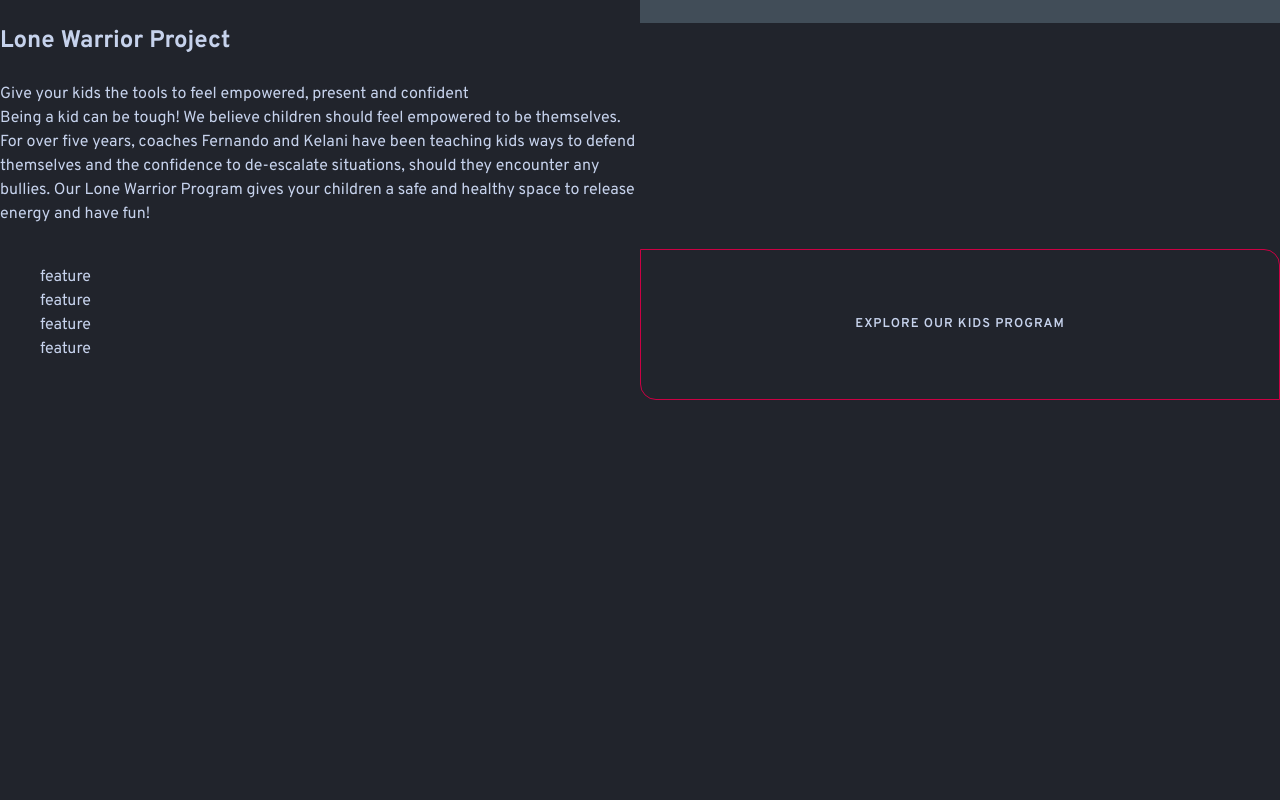
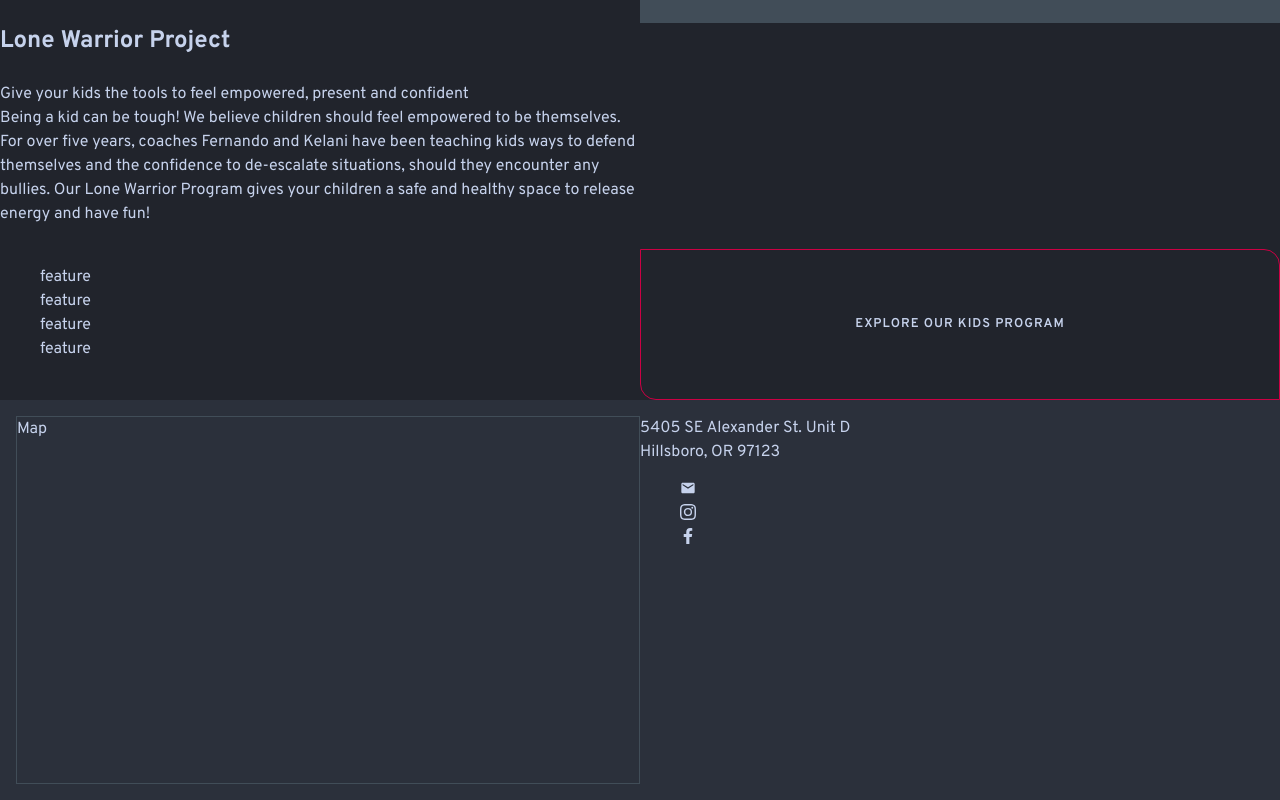
Before and after one commit to allanlalangan/martial-masters-academy, a Next.js app: page / in a window 1280 px wide. Shown: the part 1786-2586 px from the top of the page. Before the commit the page ends 2186 px from the top, so only its background shows below. Built offline with nearby package versions, Linux system fonts and the light colour scheme; a web font is replaced by a local one.

Commit message:
feat: init Footer

```diff
--- /dev/null
+++ b/components/Footer/Footer.jsx
@@ -0,0 +1,30 @@
+import { MdMail } from 'react-icons/md';
+import { FaFacebookF } from 'react-icons/fa';
+import { BsInstagram } from 'react-icons/bs';
+import styles from './Footer.module.scss';
+
+const Footer = () => {
+  return (
+    <footer className={styles.container}>
+      <div className={styles.map}>Map</div>
+      <section className={styles.contact}>
+        <article className={styles.address}>
+          <p>5405 SE Alexander St. Unit D</p>
+          <p>Hillsboro, OR 97123</p>
+        </article>
+        <ul className={styles.socials}>
+          <li>
+            <MdMail />
+          </li>
+          <li>
+            <BsInstagram />
+          </li>
+          <li>
+            <FaFacebookF />
+          </li>
+        </ul>
+      </section>
+    </footer>
+  );
+};
+export default Footer;
--- /dev/null
+++ b/components/Footer/Footer.module.scss
@@ -0,0 +1,21 @@
+@use '../../scss/abstracts/colors' as colors;
+@use '../../scss/abstracts/mixins' as mixins;
+@use '../../scss/abstracts/variables' as var;
+
+.container {
+  background-color: map-get(colors.$card, 'dark');
+  height: 50vh;
+
+  padding: 1rem;
+  display: grid;
+  grid-template-columns: repeat(12, 1fr);
+}
+
+.map {
+  grid-column: 1 / 7;
+  border: 1px solid map-get(colors.$grey, 'darker');
+}
+
+.contact {
+  grid-column: 7 / 13;
+}
--- a/components/Layout.jsx
+++ b/components/Layout.jsx
@@ -1,4 +1,5 @@
 import Header from './Header/Header';
+import Footer from './Footer/Footer';
 import styles from './Layout.module.scss';
 
 const Layout = ({ children }) => {
@@ -6,6 +7,7 @@ const Layout = ({ children }) => {
     <>
       <Header />
       <main className={styles['page-content']}>{children}</main>
+      <Footer />
     </>
   );
 };
```
